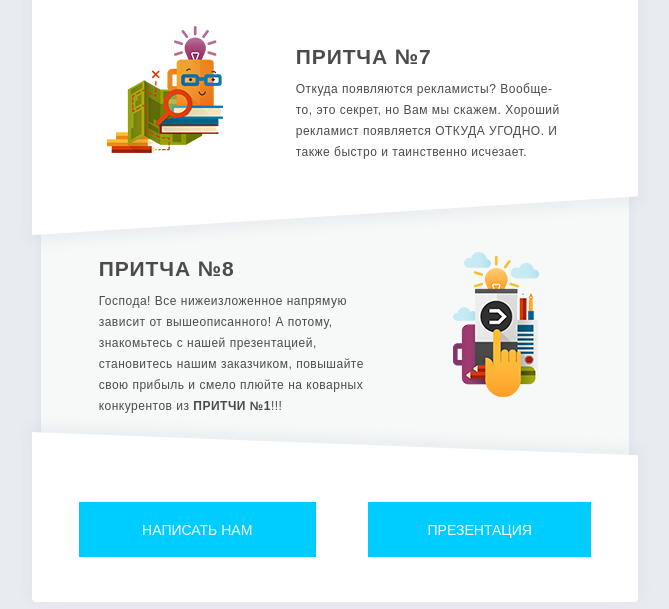
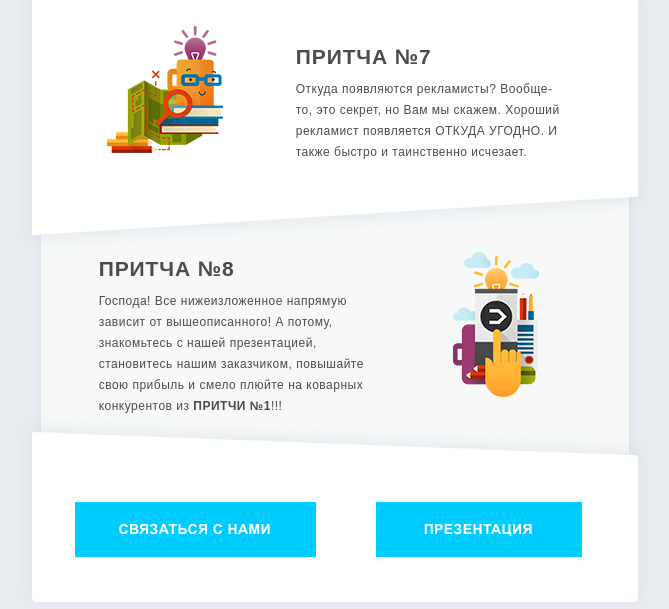
Before and after one commit to drakosha114/emailTemplateIzum, a plain HTML site: page index.html in a window 1280 px wide. Shown: the part 1790-2399 px from the top of the page, without its empty margins (305-974 px from the left). Drawn offline with Linux system fonts and the light colour scheme.

Commit message:
bugfixing

```diff
--- a/index.html
+++ b/index.html
@@ -21,7 +21,7 @@
                 <tr>
                     <td width="25%" style="font-size:0; line-height:0;" border="0" align="center"></td>
                     <td width="50%" style="font-size:0; line-height:0;" border="0" height="56" align="center" valign="bottom">
-                        <img src="images/logo-top_03.png" style="display: block; margin: 0 auto;" width="78" height="56" alt=""/>
+                        <img src="images/logo-top.png" style="display: block; margin: 0 auto;" width="78" height="56" alt=""/>
                     </td>
                     <td width="25%" style="font-size:0; line-height:0;" border="0" align="right" valign="middle">
                         <table width="100%" cellspacing="0" cellpadding="0" bgcolor="#00cdff" style="margin:0; border-collapse:collapse;">
@@ -48,7 +48,7 @@
                 <tr>
                     <td width="25%" style="font-size:0; line-height:0;" border="0" align="center"></td>
                     <td width="50%" style="font-size:0; line-height:0;" border="0" height="38" align="center" valign="top">
-                        <img src="images/logo-bottom_07.png" width="78" height="38" alt=""/>
+                        <img src="images/logo-bottom.png" width="78" height="38" alt=""/>
                     </td>
                     <td width="25%" style="font-size:0; line-height:0;" border="0" align="right"></td>
                 </tr>
@@ -770,21 +770,25 @@
                                                     <table  width="600" cellspacing="0" cellpadding="0" style=" margin:0; border-collapse:collapse;" bgcolor="transparent">
                                                         <tr>
                                                             <td style="font-size:0; line-height:0;" height="37" border="0" width="50"></td>
-                                                            <td style="font-size:0; line-height:0;" height="37" border="0" width="240" height="55" align="center" valign="middle"> </td>
+                                                            <td style="font-size:0; line-height:0;" height="37" border="0" width="240" align="center" valign="middle"> </td>
                                                             <td style="font-size:0; line-height:0;" height="37" border="0" width="20"></td>
-                                                            <td style="font-size:0; line-height:0;" height="37" border="0" width="240" height="55" align="center" valign="middle"></td>
+                                                            <td style="font-size:0; line-height:0;" height="37" border="0" width="240" align="center" valign="middle"></td>
                                                             <td style="font-size:0; line-height:0;" height="37" border="0" width="50"></td>
                                                         </tr>
                                                         <tr>
-                                                            <td style="font-size:0; line-height:0;" border="0" width="50"></td>
-                                                            <td style="font-size:14px; line-height:14px;color: #fff;background: #00cdff;" border="0" width="260" height="55" align="center" valign="middle" bgcolor="#00cdff">
-                                                                <a href="mailto:info@izyum.kiev.ua" style="font-family: Arial, Helvetica, sans-serif;font-size:14px; line-height:14px;color: #fff;text-decoration: none;">НАПИСАТЬ НАМ</a>
+                                                            <td style="font-size:0; line-height:0;" border="0" width="55"></td>
+                                                            <td style="font-size:0; line-height:0;" border="0" width="241" height="55" align="center" valign="middle">
+                                                                <a href="mailto:info@izyum.kiev.ua" style="font-size:0; line-height:0; text-decoration: none;">
+                                                                    <img src="images/blue-link-1.png" width="241" height="55" alt=""/>
+                                                                </a>
                                                             </td>
-                                                            <td style="font-size:0; line-height:0;" border="0" width="60"></td>
-                                                            <td style="font-size:14px; line-height:14px;color: #fff;background: #00cdff;" border="0" width="180" height="55" align="center" valign="middle" bgcolor="#00cdff">
-                                                                <a href="http://izyum.kiev.ua/en/izyum.kiev.ua_en.pdf" style="font-family: Arial, Helvetica, sans-serif;font-size:14px; line-height:14px;color: #fff;text-decoration: none;">ПРЕЗЕНТАЦИЯ</a>
+                                                            <td style="font-size:0; line-height:0;" border="0" width="65"></td>
+                                                            <td style="font-size:0; line-height:0;" border="0" width="206" height="55" align="center" valign="middle">
+                                                                <a href="http://izyum.kiev.ua/en/izyum.kiev.ua_en.pdf" style="font-size:0; line-height:0; text-decoration: none;">
+                                                                    <img src="images/blue-link-2.png" width="206" height="55" alt=""/>
+                                                                </a>
                                                             </td>
-                                                            <td style="font-size:0; line-height:0;" border="0" width="50"></td>
+                                                            <td style="font-size:0; line-height:0;" border="0" width="55"></td>
                                                         </tr>
                                                     </table>
                                                 </div>
@@ -796,11 +800,6 @@
                                             </td>
                                         </tr>
                                     </table>
-
-
-
-
-
                                 </td>
                             </tr>
                             <!--padding -->
@@ -848,27 +847,28 @@
                                         <tr>
                                             <td style="font-size:0; line-height:0;" border="0" width="154"></td>
                                             <td style="font-size:0; line-height:0;" border="0" width="40" align="center" valign="middle">
-                                                <a href="https://dribbble.com/IzyumDesign"><img src="images/dribbble.png" width="40" height="39" alt=""></a>
+                                                <a href="https://dribbble.com/IzyumDesign">
+                                                    <img src="images/dribbble.png" width="40" height="39" alt="">
+                                                </a>
                                             </td>
-
-                                            <td style="font-size:0; line-height:0;" border="0" width="54 align="center" valign="middle"></td>
-
+                                            <td style="font-size:0; line-height:0;" border="0" width="54" align="center" valign="middle"></td>
                                             <td style="font-size:0; line-height:0;" border="0" width="40" align="center" valign="middle">
-                                                <a href="https://www.behance.net/IZYUM"><img src="images/behance.png" width="40" height="39" alt=""></a>
+                                                <a href="https://www.behance.net/IZYUM">
+                                                    <img src="images/behance.png" width="40" height="39" alt="">
+                                                </a>
                                             </td>
-
                                             <td style="font-size:0; line-height:0;" border="0" width="60" align="center" valign="middle"></td>
-
                                             <td style="font-size:0; line-height:0;" border="0" width="40" align="center" valign="middle">
-                                                <a href="https://www.instagram.com/izyum.design/"><img src="images/intagram.png" width="40" height="39" alt=""></a>
+                                                <a href="https://www.instagram.com/izyum.design/">
+                                                    <img src="images/intagram.png" width="40" height="39" alt="">
+                                                </a>
                                             </td>
-
                                             <td style="font-size:0; line-height:0;" border="0" width="54" align="center" valign="middle"></td>
-
                                             <td style="font-size:0; line-height:0;" border="0" width="40" align="center" valign="middle">
-                                                <a href="https://www.facebook.com/izyum.design/"><img src="images/facebook.png" width="40" height="39" alt=""></a>
+                                                <a href="https://www.facebook.com/izyum.design/">
+                                                    <img src="images/facebook.png" width="40" height="39" alt="">
+                                                </a>
                                             </td>
-
                                             <td style="font-size:0; line-height:0;" border="0" width="154"></td>
                                         </tr>
                                     </table>
```
Also changed, not shown: images/blue-link-1.png (added), images/blue-link-2.png (added), images/bullet_03.png, images/logo-bottom.png (added), images/logo-bottom_07.png (deleted), images/logo-top.png (added), images/logo-top_03.png (deleted), 1 other file.
